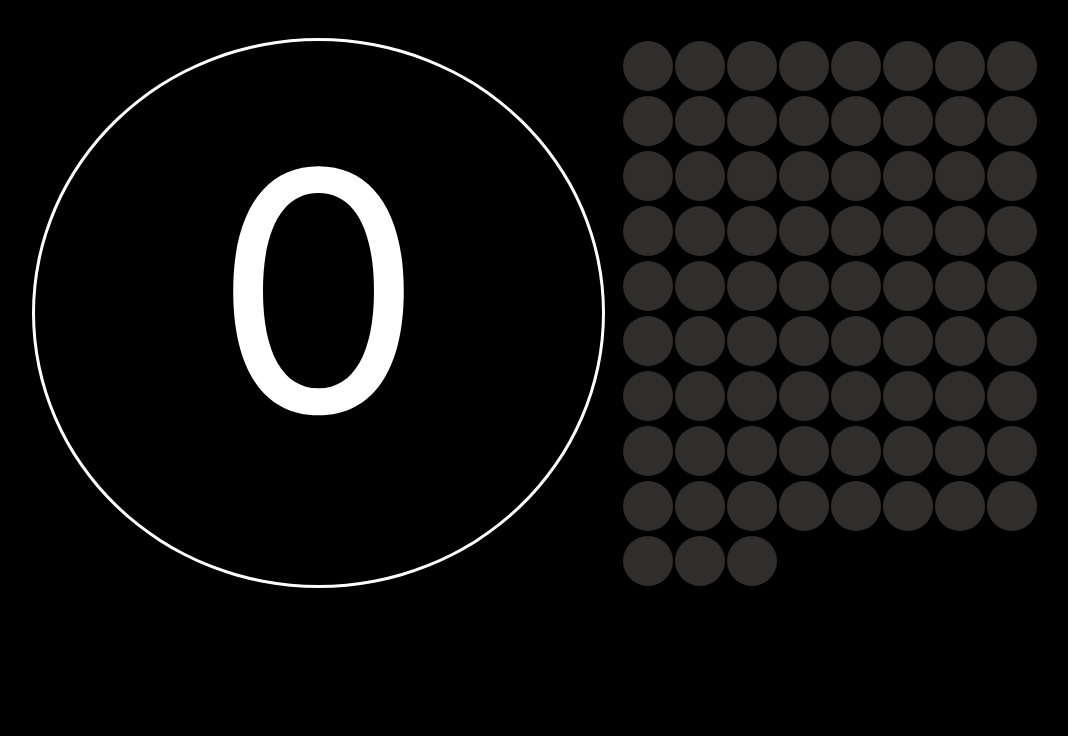
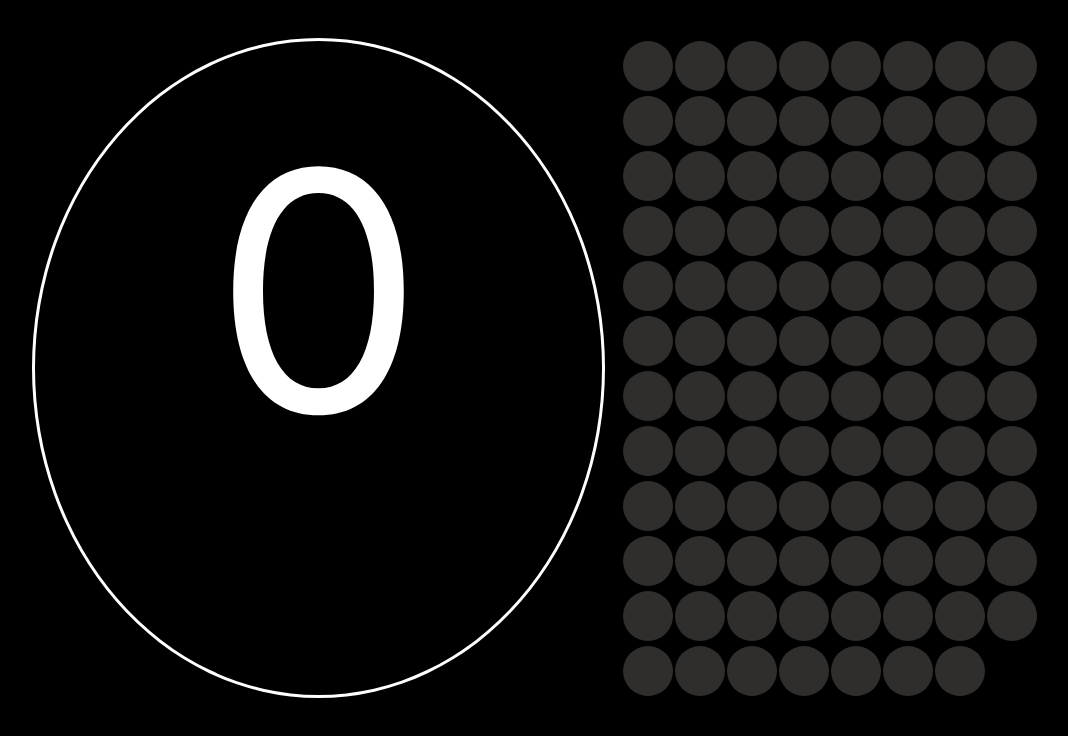
Before and after one commit to GabrielSoares7/gabrielsoares7.github.io, a plain HTML site: page index.html in a window 1280 px wide. Shown: the whole page, without its empty margins (38-1106 px from the left). Drawn offline with Linux system fonts and the light colour scheme.

Commit message:
Update index.html

```diff
--- a/index.html
+++ b/index.html
@@ -65,7 +65,7 @@
             cont = 0;
             for(i = 0; i < 15; i++) {
                 strTable += "<tr>";
-                for(j = 0; j < 8 && cont < 75; j++) {
+                for(j = 0; j < 8 && cont < 95; j++) {
 
                     strTable += "<td><div id=\"td"+cont+"\" class=\"td-ant\"></div></td>";
                     cont ++;
```
